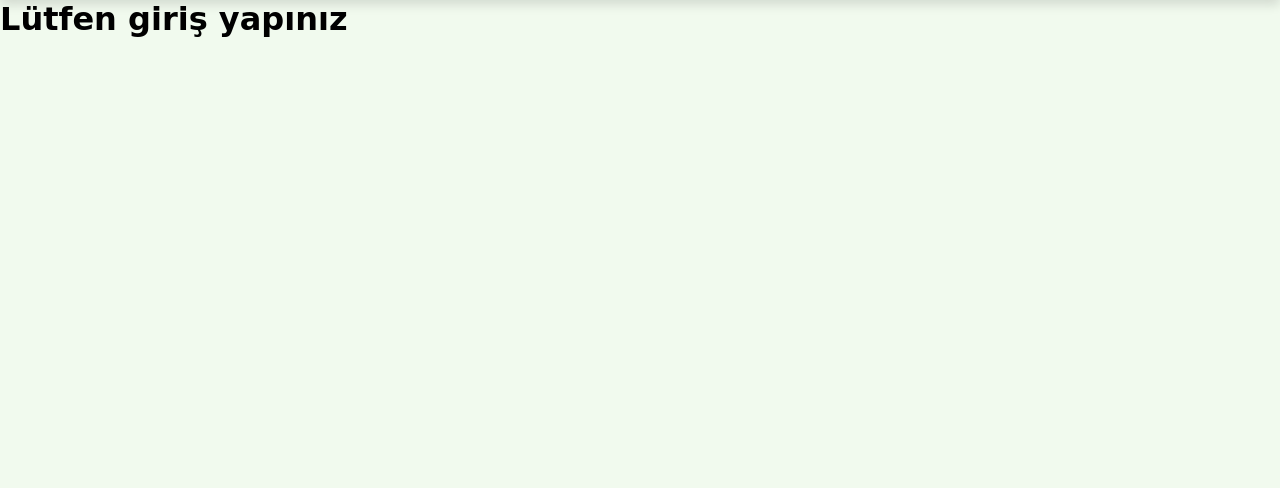
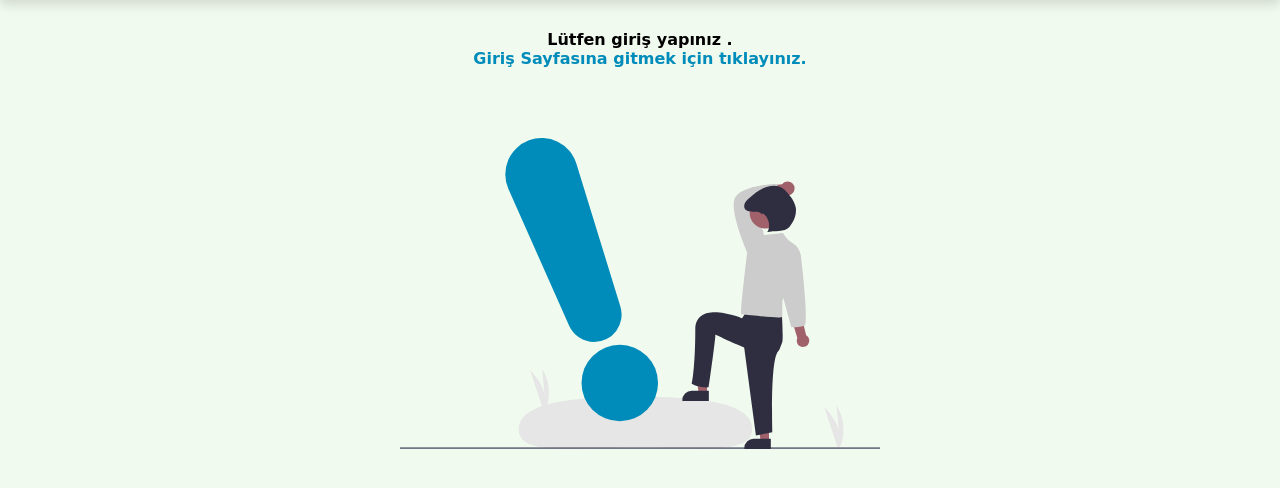
Before and after one commit to ymlihaa/Rscool, a Django app: page /profile/ in a window 1280 px wide. Shown: the part 100-588 px from the top of the page. Run offline with Django 3.2, Linux system fonts and the light colour scheme; some web fonts are replaced.

Commit message:
authenticate error page added profile page.

```diff
--- /dev/null
+++ b/static/profile_page/profile.css
@@ -0,0 +1,34 @@
+.authenticate-error{
+       width: 100%;
+    height: 100%;
+    display: flex;
+    flex-direction:column;
+    align-items: center;
+}
+
+.text-content{
+    padding: 30px;
+    justify-content: center;
+    align-items: center;
+    text-align: center;
+    font-weight: bold;
+    margin-bottom: 30px;
+}
+
+.text-content a{
+    text-decoration: none;
+    color: #008CBA;
+}
+
+.image-content{
+    width: 100%;
+    height: auto;
+    display: flex;
+    justify-content: center;
+    align-items: center;
+    padding: 10px;
+}
+
+.image-content img{
+    width: 60vh;
+}
--- a/templates/page/profile_page/profile.html
+++ b/templates/page/profile_page/profile.html
@@ -7,24 +7,33 @@
     <title>{% block title %}
         Profile
     {% endblock %} </title>
+{% block css %}
+    <link rel="stylesheet" href="{% static  'profile_page/profile.css' %}">
+{% endblock %}
 </head>
 <body>
 
 {% block content %}
     {% if user.is_authenticated %}
         {% if user.role == True %}
+
         {% else %}
-
+        {{ user.role }}
         {% endif %}
     {% else %}
-                    <h1>Lütfen giriş yapınız</h1>
-
+        <div class="authenticate-error">
+        <div class="text-content">
+            <p>Lütfen giriş yapınız .</p>
+            <a href="/">Giriş Sayfasına gitmek için tıklayınız. </a>
+            </div>
+    <div class="image-content">
+            <img src="{% static 'auth_pages/img/notauth.svg' %}" alt="">
+    </div>
+    </div>
     {% endif %}
 
 {% endblock %}
 
 
-
-
 </body>
 </html>
```
Also changed, not shown: db.sqlite3. Lines whose indentation alone changed are shown as unchanged.
